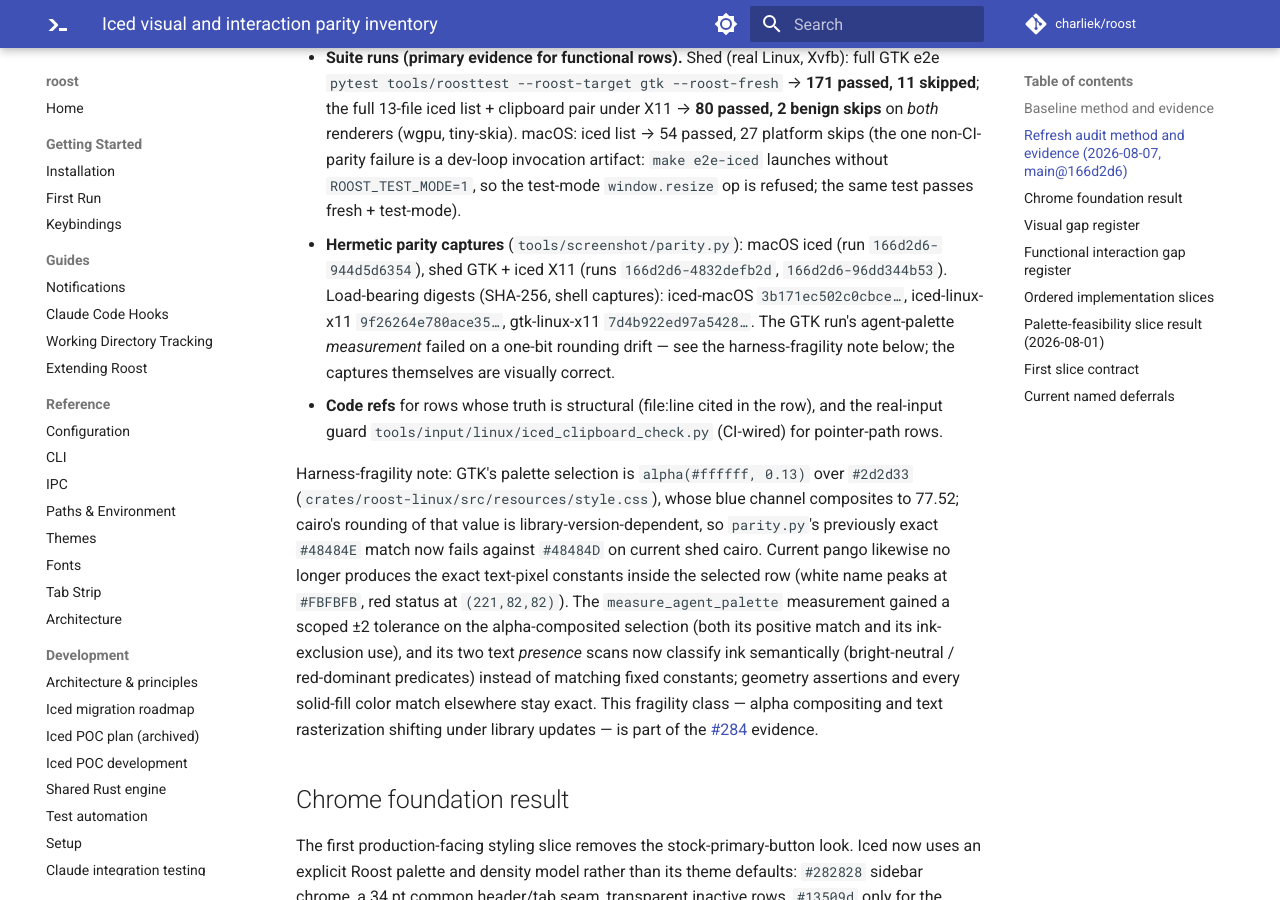
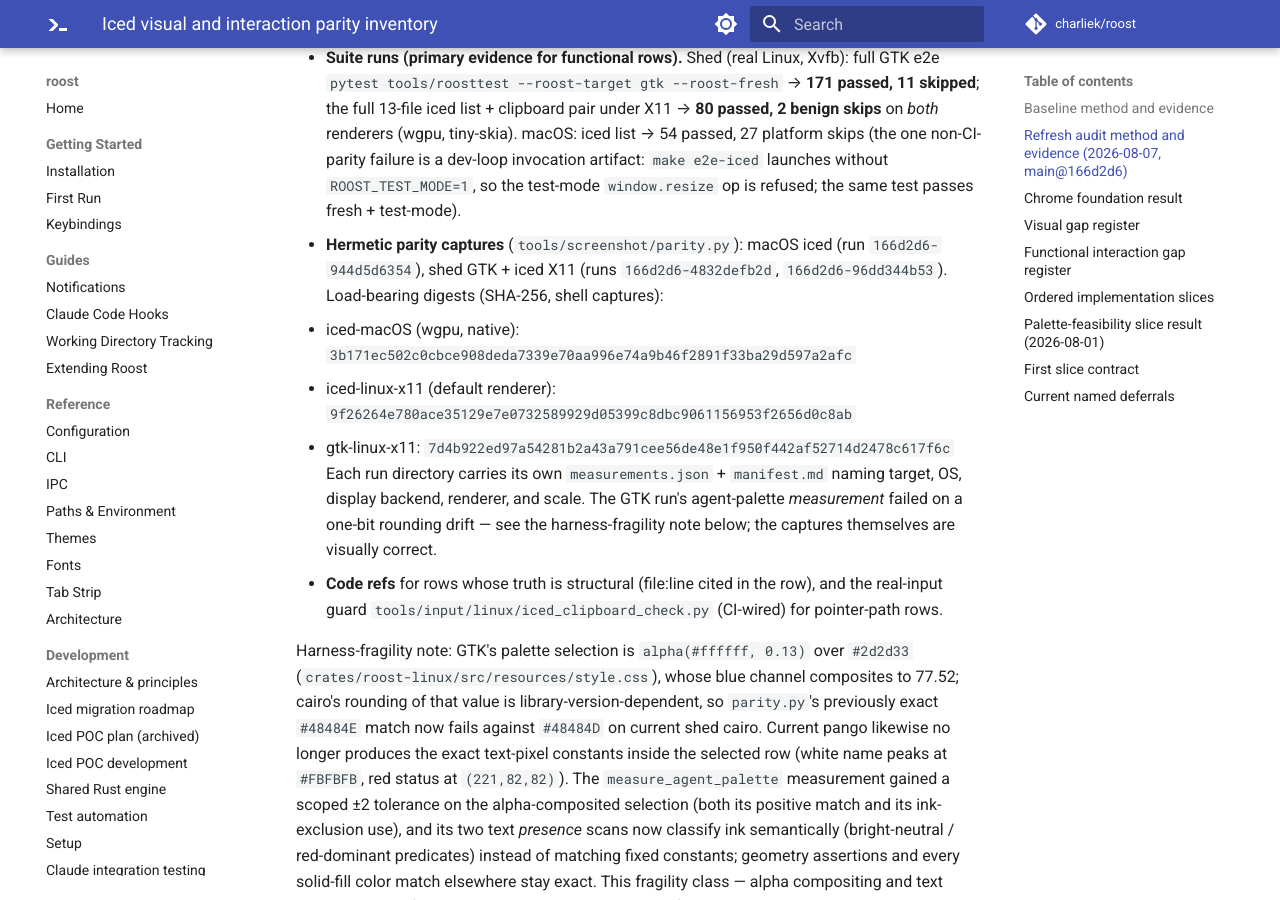
Before and after one commit to charliek/roost, an MkDocs documentation site: the page built from docs/development/iced-parity-inventory.md, in a window 1280 px wide and 900 px high, scrolled down 2853 px. Built offline with MkDocs 1.6.1 and Material for MkDocs 9.7.7, drawn with Linux system fonts in a browser that asks for light colours; comment, search, counter and statistics services are not loaded.

Commit message:
fix(review): CodeRabbit local-CLI findings on the audit branch
The red-dominant ink predicate admitted the waiting orange (240,160,64) —
a near-equal g/b term now separates failed red from it, with lifecycle-
color regression vectors. The inventory's load-bearing capture digests are
published in full (a prefix pins nothing) with their manifest provenance.
The roadmap's M4 waiver semantics are explicit: the audit waives nothing;
#284 covers only the CI-gate question; per-row waivers are recorded owner
decisions.

Co-Authored-By: Claude Fable 5 <noreply@anthropic.com>
Claude-Session: https://claude.ai/code/session_01SgxiEBQTqgNjPswKqcs12d

```diff
--- a/docs/development/iced-parity-inventory.md
+++ b/docs/development/iced-parity-inventory.md
@@ -116,9 +116,12 @@ classes, all reproducible from this commit:
 - **Hermetic parity captures** (`tools/screenshot/parity.py`): macOS iced
   (run `166d2d6-944d5d6354`), shed GTK + iced X11 (runs
   `166d2d6-4832defb2d`, `166d2d6-96dd344b53`). Load-bearing digests
-  (SHA-256, shell captures): iced-macOS
-  `3b171ec502c0cbce…`, iced-linux-x11 `9f26264e780ace35…`, gtk-linux-x11
-  `7d4b922ed97a5428…`. The GTK run's agent-palette *measurement* failed on
+  (SHA-256, shell captures):
+  - iced-macOS (wgpu, native): `3b171ec502c0cbce908deda7339e70aa996e74a9b46f2891f33ba29d597a2afc`
+  - iced-linux-x11 (default renderer): `9f26264e780ace35129e7e0732589929d05399c8dbc9061156953f2656d0c8ab`
+  - gtk-linux-x11: `7d4b922ed97a54281b2a43a791cee56de48e1f950f442af52714d2478c617f6c`
+  Each run directory carries its own `measurements.json` +
+  `manifest.md` naming target, OS, display backend, renderer, and scale. The GTK run's agent-palette *measurement* failed on
   a one-bit rounding drift — see the harness-fragility note below; the
   captures themselves are visually correct.
 - **Code refs** for rows whose truth is structural (file:line cited in the
```
Also changed, not shown: docs/development/iced-migration-roadmap.md (+5 -1 lines), 2 other files.
